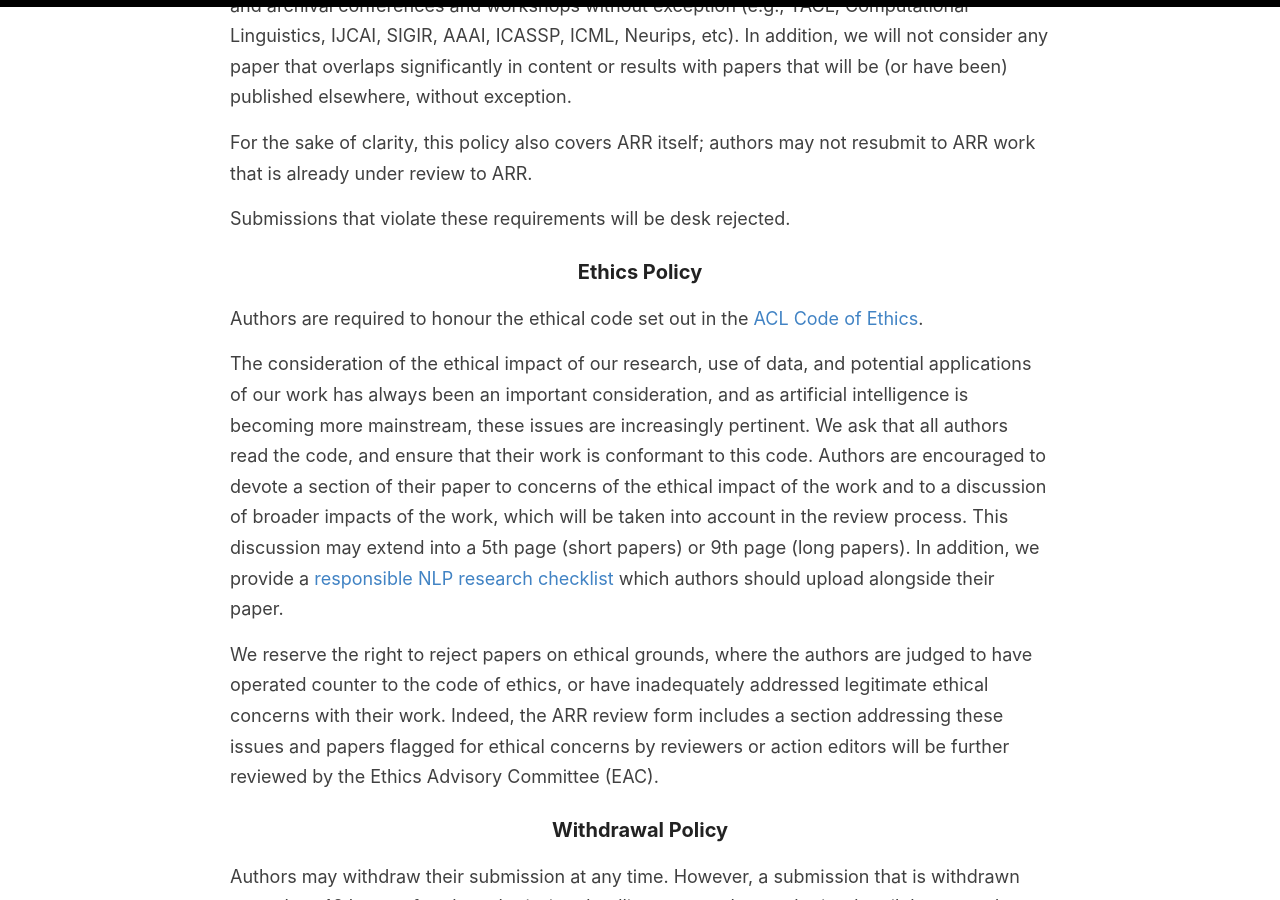
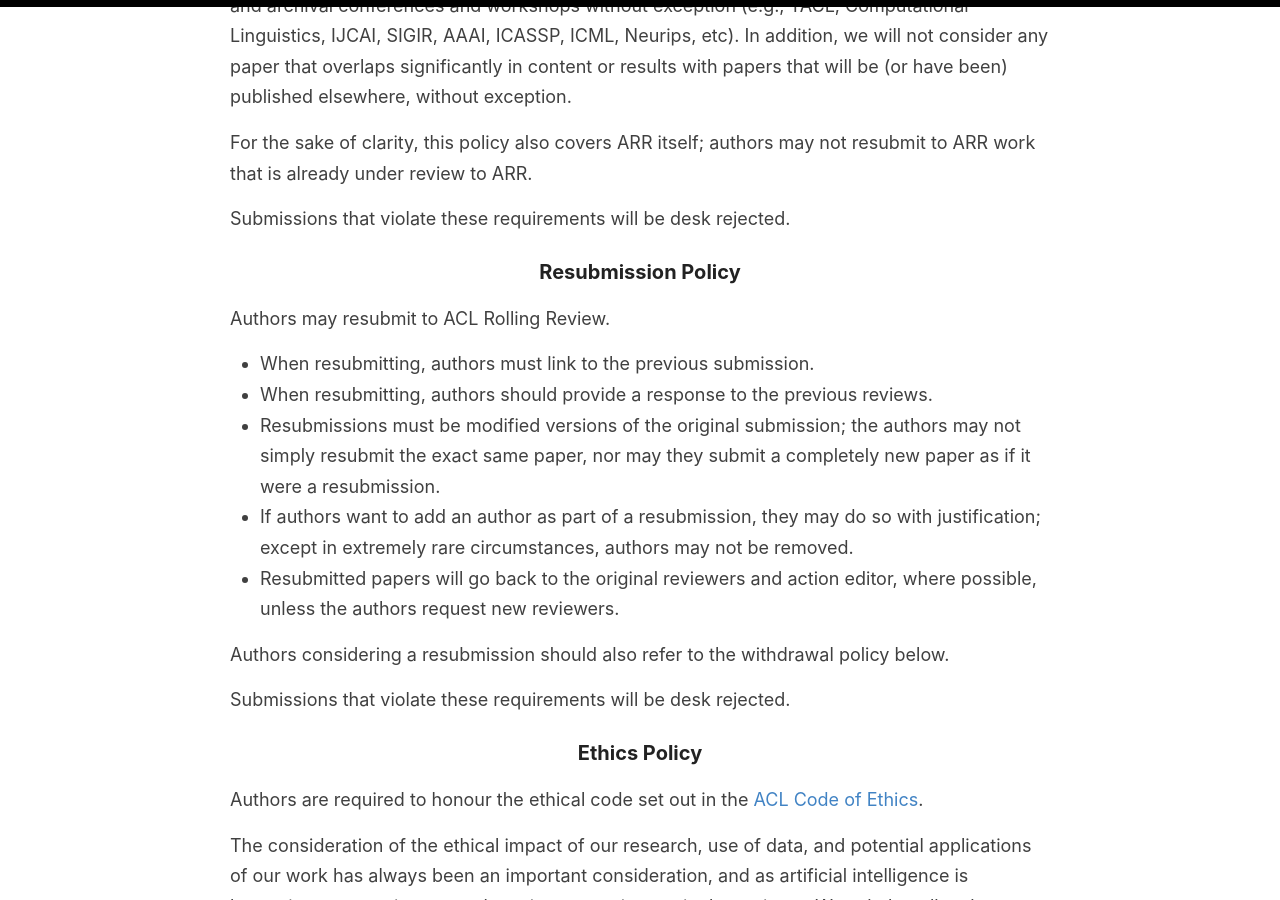
Before and after one commit to amitmerchant1990/reverie, a Jekyll site: the page built from cfp.md, in a window 1280 px wide and 900 px high, scrolled down 4778 px. Built offline with Jekyll 4.4.1, drawn with Linux system fonts in a browser that asks for light colours.

Commit message:
Update cfp.md
add resubmission policy

```diff
--- a/cfp.md
+++ b/cfp.md
@@ -113,6 +113,19 @@
 
 Submissions that violate these requirements will be desk rejected.
 
+### Resubmission Policy
+
+Authors may resubmit to ACL Rolling Review.
+* When resubmitting, authors must link to the previous submission.
+* When resubmitting, authors should provide a response to the previous reviews.
+* Resubmissions must be modified versions of the original submission; the authors may not simply resubmit the exact same paper, nor may they submit a completely new paper as if it were a resubmission.
+* If authors want to add an author as part of a resubmission, they may do so with justification; except in extremely rare circumstances, authors may not be removed.
+* Resubmitted papers will go back to the original reviewers and action editor, where possible, unless the authors request new reviewers.
+
+Authors considering a resubmission should also refer to the withdrawal policy below.
+
+Submissions that violate these requirements will be desk rejected.
+
 ### Ethics Policy
 
 Authors are required to honour the ethical code set out in the [ACL Code of Ethics](https://www.aclweb.org/portal/content/acl-code-ethics).
```
